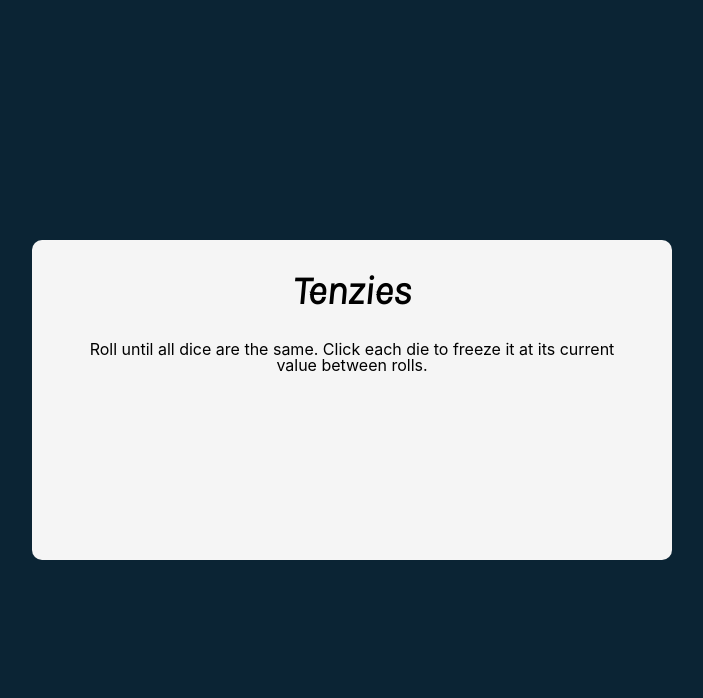
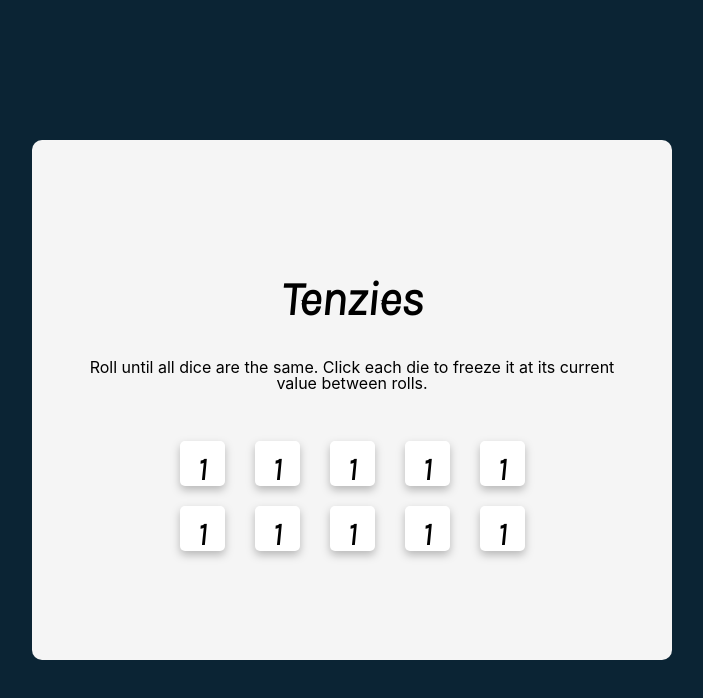
Before and after one commit to DarioCostaAlves/TenziesGame, a React (Create React App) app: page / in a window 1280 px wide. Shown: the top 698 px of the page, without its empty margins (288-991 px from the left). Built offline with nearby package versions, Linux system fonts and the light colour scheme.

Commit message:
Style: missing the button

```diff
--- a/src/App.js
+++ b/src/App.js
@@ -1,4 +1,17 @@
+import Die from './components/Die'
+
 export default function App(){
+
+    function allNewDice(){
+
+        const newDice = []
+
+        for(let i = 0; i < 10; i++){
+            newDice.push(Math.ceil(Math.random() * 6))
+        }
+        return newDice
+    }
+    console.log(allNewDice())
     return(
         <main className="mainSquare">
             <div className="instructionsSquare">
@@ -8,8 +21,17 @@ export default function App(){
                     Click each die to freeze it at its current value between rolls.
                 </p>
             </div>
-            <div className="mainSquareGame">
-
+            <div className="dieGame">
+                <Die value={1}/>
+                <Die value={1}/>
+                <Die value={1}/>
+                <Die value={1}/>
+                <Die value={1}/>
+                <Die value={1}/>
+                <Die value={1}/>
+                <Die value={1}/>
+                <Die value={1}/>
+                <Die value={1}/>
             </div>
         </main>
     )
--- /dev/null
+++ b/src/components/Die.jsx
@@ -0,0 +1,7 @@
+export default function Die(props){
+    return(
+        <div className="dieGameCard">
+            {props.value}
+        </div>
+    )
+}
--- a/src/styles.css
+++ b/src/styles.css
@@ -11,18 +11,49 @@ body{
     transform: translate(-50%, -50%);
     background-color: #F5F5F5;
     border-radius: 10px;
+    min-width: 300px;
     max-width: 820px;
-    height: 320px;
+    height: 520px;
     text-align: center;
+    display: flex;
+    flex-direction: column;
+    justify-content: center;
+    align-items: center;
+}
+
+.dieGame{
+    flex-direction: row;
+    flex-wrap: wrap;
 }
 
 .titleSquare{
     font-family: 'Karla', sans-serif;
-    font-size: 40px;
+    font-size: 3em;
 }
 
 .descriptionSquare{
     font-family: 'Inter', sans-serif;
-    margin: 0 50px;
+    margin: 0 40px;
     line-height: 16px;
 }
+
+.dieGame{
+    display: grid;
+    grid-template: auto auto / repeat(5, 1fr);
+    margin-top: 40px;
+    justify-items: center;
+}
+
+.dieGameCard{
+    display: inline-block;
+    width: 25px;
+    height: 25px;
+    background-color: #FFFFFF;
+    filter: drop-shadow(0px 4px 4px rgba(0, 0, 0, 0.25));
+    margin: 10px 15px;
+    padding: 10px;
+    font-family: 'Karla', sans-serif;
+    font-size: 2rem;
+    font-weight: bold;
+    border-radius: 5px;
+}
```
Also changed, not shown: 1 other file (tests, documents, lock files or other folders).
